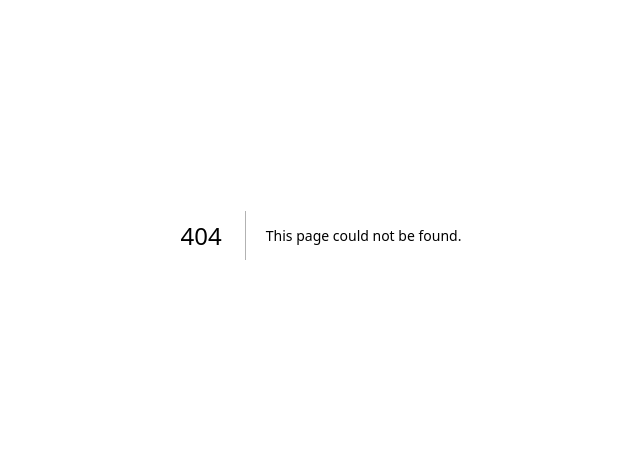
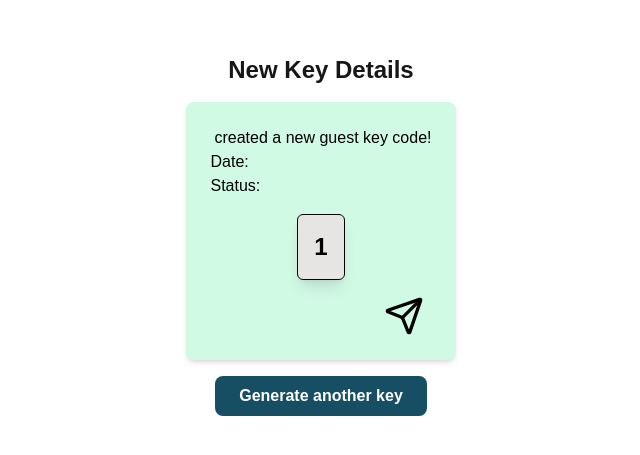
Before and after one commit to joeoverflowcode/research-tenant-forms, a Next.js app: page /passkey/1 in a window 1280 px wide. Before the commit this address had no page. Shown: the part 165-620 px from the top of the page, without its empty margins (319-959 px from the left). Built offline with nearby package versions, Linux system fonts and the light colour scheme.

Commit message:
smart lock

```diff
--- a/app/globals.css
+++ b/app/globals.css
@@ -3,10 +3,15 @@
 :root {
   --background: #ffffff;
   --foreground: #171717;
+
 }
 
 @theme {
   --color-button:#164e63;
+  --color-primary-green: #10b981;
+  --color-alternate-green: #d1fae5;
+  --color-secondary-blue: #164e63;
+  --color-alternate-light-gray: #e7e5e4;
 }
 @theme inline {
   --color-background: var(--background);
@@ -27,3 +32,118 @@ body {
   color: var(--foreground);
   font-family: Arial, Helvetica, sans-serif;
 }
+
+.toggle-container {
+  position: relative;
+  display: inline-block;
+  width: 60px;
+  height: 34px;
+}
+
+.toggle-input {
+  opacity: 0;
+  width: 0;
+  height: 0;
+}
+
+.toggle-label {
+  position: absolute;
+  cursor: pointer;
+  top: 0;
+  left: 0;
+  right: 0;
+  bottom: 0;
+  background-color: #ccc;
+  transition: .4s;
+  border-radius: 34px;
+}
+
+.toggle-label:before {
+  position: absolute;
+  content: "";
+  height: 26px;
+  width: 26px;
+  left: 4px;
+  bottom: 4px;
+  background-color: white;
+  transition: .4s;
+  border-radius: 50%;
+}
+
+.toggle-input:checked + .toggle-label {
+  background-color: #2196F3;
+}
+
+.toggle-input:focus + .toggle-label {
+  box-shadow: 0 0 1px #2196F3;
+}
+
+.toggle-input:checked + .toggle-label:before {
+  transform: translateX(26px);
+}
+
+
+
+
+
+.switch {
+  position: relative;
+  display: inline-block;
+  width: 60px;
+  height: 34px;
+}
+
+/* Hide default HTML checkbox */
+.switch input {
+  opacity: 0;
+  width: 0;
+  height: 0;
+}
+
+/* The slider */
+.slider {
+  position: absolute;
+  cursor: pointer;
+  top: 0;
+  left: 0;
+  right: 0;
+  bottom: 0;
+  background-color: #ccc;
+  -webkit-transition: .4s;
+  transition: .4s;
+}
+
+.slider:before {
+  position: absolute;
+  content: "";
+  height: 26px;
+  width: 26px;
+  left: 4px;
+  bottom: 4px;
+  background-color: white;
+  -webkit-transition: .4s;
+  transition: .4s;
+}
+
+input:checked + .slider {
+  background-color: #2196F3;
+}
+
+input:focus + .slider {
+  box-shadow: 0 0 1px #2196F3;
+}
+
+input:checked + .slider:before {
+  -webkit-transform: translateX(26px);
+  -ms-transform: translateX(26px);
+  transform: translateX(26px);
+}
+
+/* Rounded sliders */
+.slider.round {
+  border-radius: 34px;
+}
+
+.slider.round:before {
+  border-radius: 50%;
+}
--- a/app/page.tsx
+++ b/app/page.tsx
@@ -1,7 +1,16 @@
+"use client"
 import React from "react";
 import Link from "next/link";
+import { useState } from "react";
+import Lock from "../components/lock";
+import ToggleSwitch from "../components/toggleswitch";
+import Toggle from "@/components/toggle";
+
+
+
 
 const page = () => {
+  const [monthly, setMonthly] = useState(false);
   return (
     <div className="p-4 w-full items-center text-center">
       <h1 className="text-3xl font-bold pb-1">Tanstack Form Research</h1>
@@ -21,6 +30,13 @@ const page = () => {
           Zod Form
         </Link>
       </div>
+
+
+<Lock />
+<ToggleSwitch />
+<Toggle />
+
+
     </div>
   );
 };
--- /dev/null
+++ b/app/passkey/[id]/page.tsx
@@ -0,0 +1,58 @@
+"use client"
+import { useSearchParams } from "next/navigation";
+import { Send } from "lucide-react";
+import {use} from 'react'
+
+
+interface Params {
+    id: string;
+}
+
+interface KeyPageProps{
+    params: Promise<Params>
+}
+
+export default function KeyPage({ params }: KeyPageProps) {
+  const searchParams = useSearchParams();
+
+  const userName = searchParams.get("userName");
+  const date = searchParams.get("date");
+  const status = searchParams.get("status");
+  const {id} = use(params)
+
+  const splitKey = id.split("")
+
+  return (
+    <div className="flex flex-col items-center justify-center min-h-screen p-4">
+      <h1 className="text-2xl font-bold mb-4">New Key Details</h1>
+      <div className="bg-alternate-green p-6 rounded-lg shadow-md text-black">
+        <span className="flex">
+        <p className="mr-1">{userName}</p>
+<p>created a new guest key code!
+</p>
+        </span>
+        {/*strong>Key ID: {params.id}</p> */}
+        <p>Date: {date}</p>
+        <p>Status: {status}</p>
+
+        <div className="flex my-4 gap-2 justify-center">
+            {splitKey.map((digit, index) =>(
+                <div key={index}
+                className="flex border-1 border-black p-4 rounded-md bg-alternate-light-gray shadow-lg">
+                    <p className="text-2xl font-bold">{digit}</p>
+                    </div>
+            ))}
+        </div>
+            <div className="w-full flex justify-end px-2">
+                <Send className="text-black w-10 h-10"/>
+                </div>
+      </div>
+      <a
+        href="/passkey"
+        className="mt-4 px-6 py-2 bg-secondary-blue text-white rounded-lg font-bold"
+      >
+        Generate another key
+      </a>
+    </div>
+  );
+}
--- /dev/null
+++ b/app/passkey/page.tsx
@@ -0,0 +1,37 @@
+"use client"
+import { useRouter } from "next/navigation";
+import Lock from "@/components/lock";
+
+export default function Home() {
+  const router = useRouter();
+    const generateKey = (): string =>{
+        const min= 1000;
+        const max = 9999
+        return Math.floor(Math.random()* (max-min +1) +min).toString()
+    }
+
+  const handleGenerateKey = () => {
+    const keyData = {
+      id: generateKey(),
+      userName: "Tenant 01", // This can be a user input
+      date: new Date().toLocaleDateString(),
+      status: "Active",
+    };
+
+    // Redirect to the key page with query params
+    router.push(`/passkey/${keyData.id}?userName=${keyData.userName}&date=${keyData.date}&status=${keyData.status}`);
+  };
+
+  return (
+    <div className="flex flex-col items-center justify-center min-h-screen p-4">
+        <Lock />
+
+      <button
+        onClick={handleGenerateKey}
+        className="px-10 py-3 bg-button text-white text-2xl font-bold rounded-lg mt-10"
+      >
+        Generate Key
+      </button>
+    </div>
+  );
+}
--- /dev/null
+++ b/components/lock.tsx
@@ -0,0 +1,30 @@
+import { useState } from "react";
+import { LockKeyhole, LockKeyholeOpen } from "lucide-react";
+
+const ToggleSwitch = () => {
+  const [isLocked, setIsLocked] = useState(true);
+
+  return (
+    <button
+      className={`w-80 h-20 flex items-center rounded-2xl p-10 transition duration-300   ${
+        isLocked ? "bg-gray-400" : "bg-primary-green"
+      }`}
+      onClick={() => setIsLocked(!isLocked)}
+    >
+      <div
+        className={`w-80 h-20 flex items-center justify-center bg-white rounded-2xl shadow-md transform transition duration-300 ${
+          isLocked ? "-translate-x-10" : "translate-x-10"
+        }`}
+      >
+        {isLocked ? (
+          <LockKeyholeOpen className="text-gray-700" />
+        ) : (
+          <LockKeyhole className="text-green-600" />
+        )}
+      </div>
+
+    </button>
+  );
+};
+
+export default ToggleSwitch;
--- /dev/null
+++ b/components/toggle.tsx
@@ -0,0 +1,24 @@
+import React, { useState } from 'react';
+
+function Toggle() {
+  const [isToggled, setIsToggled] = useState(false);
+
+  const handleToggle = () => {
+    setIsToggled(!isToggled);
+  };
+
+  return (
+    <div className="toggle-container">
+      <input
+        type="checkbox"
+        className="toggle-input"
+        checked={isToggled}
+        onChange={handleToggle}
+        id="toggle"
+      />
+      <label htmlFor="toggle" className="toggle-label"></label>
+    </div>
+  );
+}
+
+export default Toggle;
--- /dev/null
+++ b/components/toggleswitch.tsx
@@ -0,0 +1,46 @@
+import { useState } from "react";
+import { LockKeyhole, LockKeyholeOpen } from "lucide-react";
+
+const ToggleSwitch = () => {
+  const [isLocked, setIsLocked] = useState(true);
+
+  return (
+    <button
+      className={`w-80 h-20 flex items-center rounded-2xl p-1 transition duration-300 relative  ${
+        isLocked ? "bg-gray-400" : "bg-green-500"
+      }`}
+      onClick={() => setIsLocked(!isLocked)}
+    >
+      {/* Moving Toggle (Icon + Text Together) */}
+      <div
+        className={`w-80 h-20 flex items-center justify-center space-x-1 bg-white rounded-2xl shadow-md transform transition duration-300 ${
+          isLocked ? "-translate-x-10" : "translate-x-10"
+        }`}
+      >
+        {isLocked ? (
+          <LockKeyholeOpen className="text-black" />
+        ) : (
+          <LockKeyhole className="text-green-500" />
+        )}
+      </div>
+
+      {/* Text inside switch */}
+      <span
+        className={`absolute left-3 text-black font-medium text-sm transition-opacity duration-300 ${
+          isLocked ? "opacity-100" : "opacity-0"
+        }`}
+      >
+        Unlocked
+      </span>
+      <span
+        className={`absolute right-3 text-black font-medium text-sm transition-opacity duration-300 ${
+          isLocked ? "opacity-0" : "opacity-100"
+        }`}
+      >
+        Locked
+      </span>
+    </button>
+  );
+};
+
+export default ToggleSwitch;
--- a/package.json
+++ b/package.json
@@ -10,9 +10,11 @@
   },
   "dependencies": {
     "@tanstack/react-form": "^1.0.5",
+    "lucide-react": "^0.482.0",
     "next": "15.2.1",
     "react": "^19.0.0",
     "react-dom": "^19.0.0",
+    "uuid": "^11.1.0",
     "zod": "^3.24.2"
   },
   "devDependencies": {
```
Also changed, not shown: 1 other file (tests, documents, lock files or other folders).
